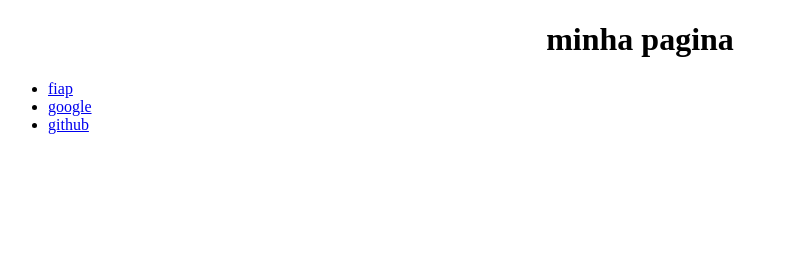
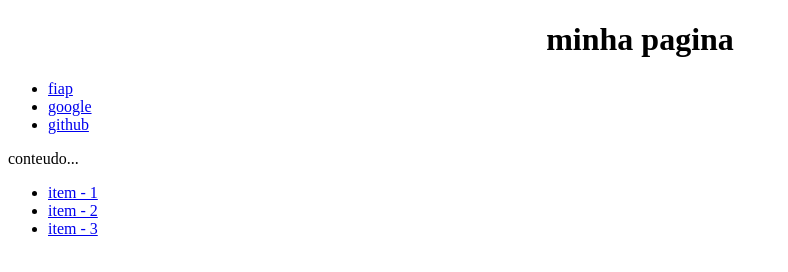
Before and after one commit to B3rg4r4/primeiro-projeto, a plain HTML site: page index.html in a window 1280 px wide. Shown: the whole page, without its empty margins (0-788 px from the left). Drawn offline with Linux system fonts and the light colour scheme.

Commit message:
rodape criado = ement

```diff
--- a/index.html
+++ b/index.html
@@ -29,8 +29,23 @@
 
 
 				</header>
+				<section id ="conteudo-principal">
+						<p>conteudo...</p>
+
+				</section>
+				<footer class="rodape">
+
+					<nav>
+						<ul>
+							<li><a href="#">item - 1</a></li>
+							<li><a href="#">item - 2</a></li>
+							<li><a href="#">item - 3</a></li>
+						</ul>
+					</nav>
 
 
+
+				</footer>
 
 	   	    </div>
 
```
